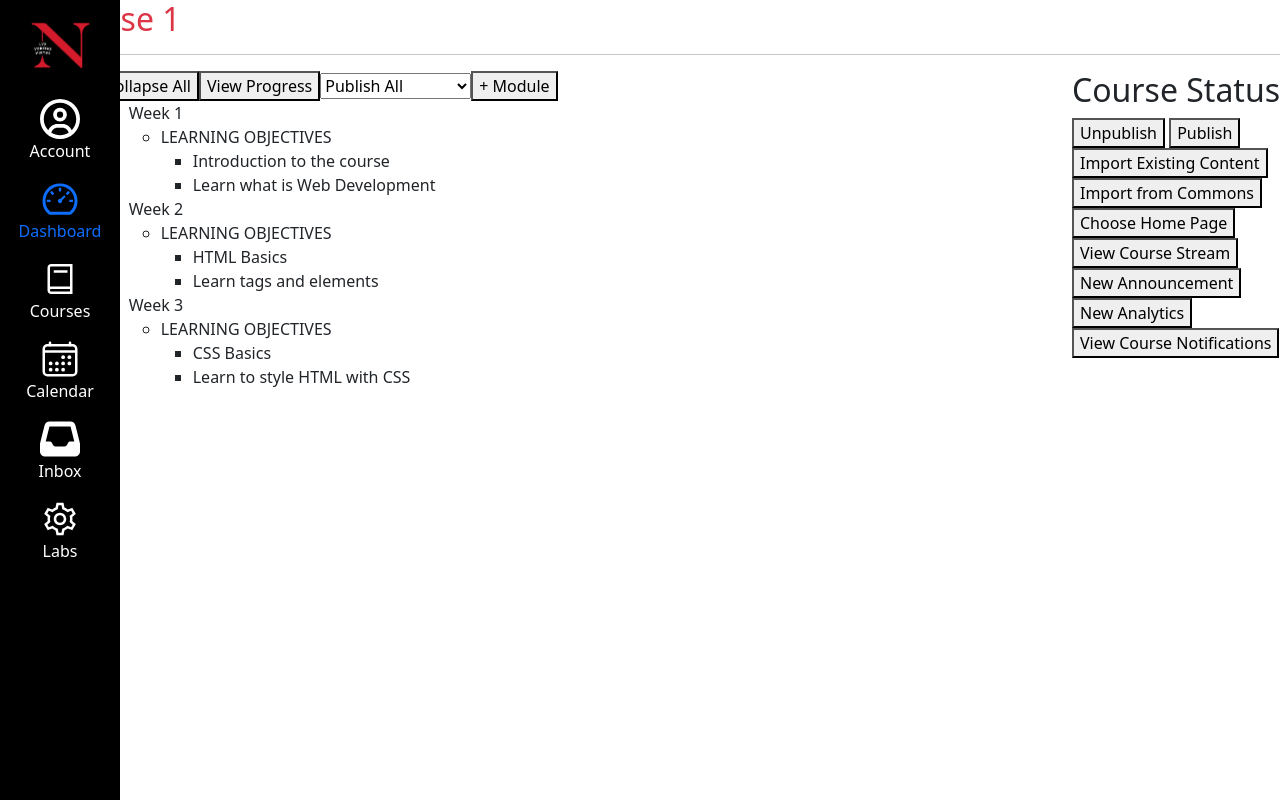
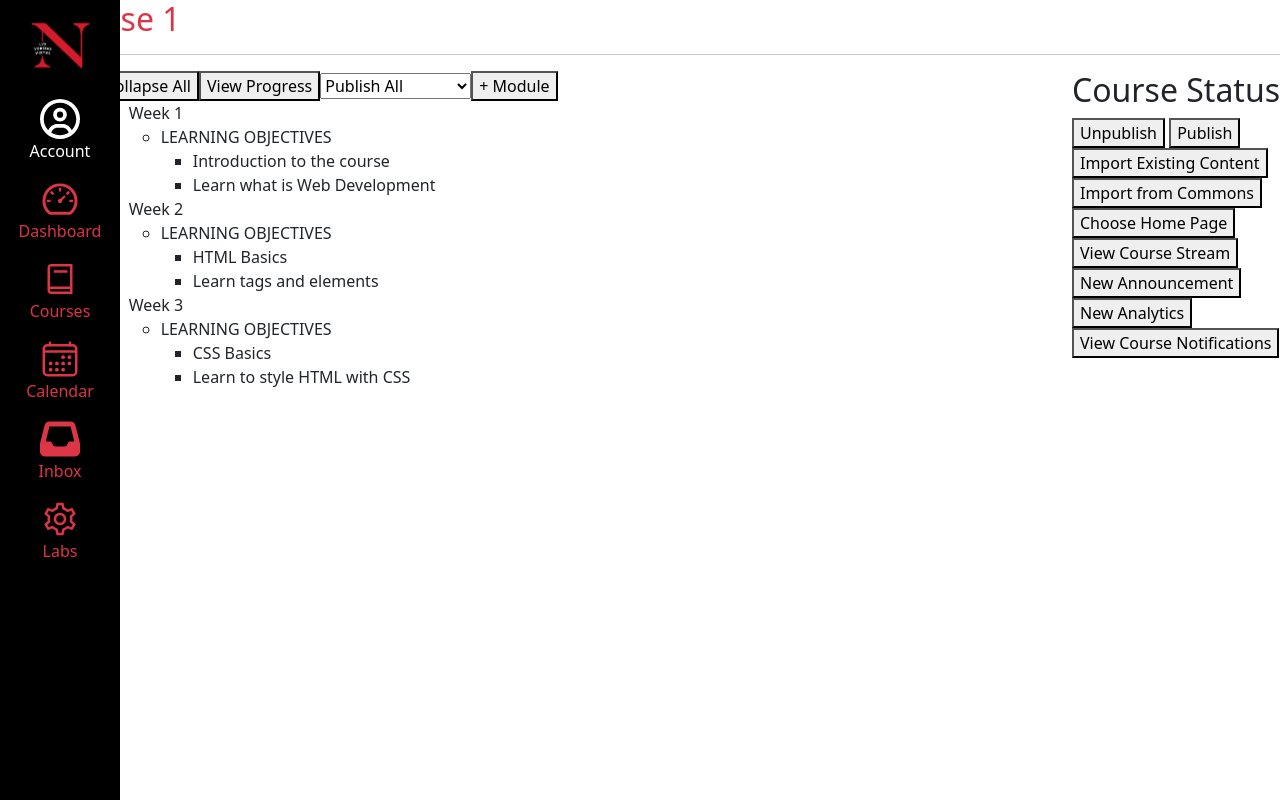
Before and after one commit to LuckyRandomness/kambaz-next-js, a Next.js app: page /courses/1/home in a window 1280 px wide. Built offline with nearby package versions, Linux system fonts and the light colour scheme.

Commit message:
Made links red with link-danger. Almost certain this is not how it is meant to change.

```diff
--- a/app/(kambaz)/Navigation.tsx
+++ b/app/(kambaz)/Navigation.tsx
@@ -2,7 +2,6 @@ import { AiOutlineDashboard } from "react-icons/ai";
 import { IoCalendarOutline } from "react-icons/io5";
 import { LiaBookSolid, LiaCogSolid } from "react-icons/lia";
 import { FaInbox, FaRegCircleUser } from "react-icons/fa6";
-import { IconContext } from "react-icons";
 import { ListGroup, ListGroupItem } from "react-bootstrap";
 import Link from "next/link";
 export default function KambazNavigation() {
@@ -20,36 +19,36 @@ export default function KambazNavigation() {
                 </Link>
             </ListGroupItem>
             <ListGroupItem className="border-0 bg-black text-center">
-                <Link href="/dashboard" id="wd-dashboard-link" className="text-red text-decoration-none">
-                    <AiOutlineDashboard className="fs-1 text-red" />
+                <Link href="/dashboard" id="wd-dashboard-link" className="link-danger text-decoration-none">
+                    <AiOutlineDashboard className="fs-1" />
                     <br />
                     Dashboard
                 </Link>
             </ListGroupItem>
             <ListGroupItem className="border-0 bg-black text-center">
-                <Link href="/dashboard" id="wd-course-link" className="text-white text-decoration-none">
-                    <LiaBookSolid className="fs-1 text-white" />
+                <Link href="/dashboard" id="wd-course-link" className="link-danger text-decoration-none">
+                    <LiaBookSolid className="fs-1" />
                     <br />
                     Courses
                 </Link>
             </ListGroupItem>
             <ListGroupItem className="border-0 bg-black text-center">
-                <Link href="/calendar" id="wd-calendar-link" className="text-white text-decoration-none">
-                    <IoCalendarOutline className="fs-1 text-white" />
+                <Link href="/calendar" id="wd-calendar-link" className="link-danger text-decoration-none text-red">
+                    <IoCalendarOutline className="fs-1" />
                     <br />
                     Calendar
                 </Link>
             </ListGroupItem>
             <ListGroupItem className="border-0 bg-black text-center">
-                <Link href="/inbox" id="wd-inbox-link" className="text-white text-decoration-none">
-                    <FaInbox className="fs-1 text-white" />
+                <Link href="/inbox" id="wd-inbox-link" className="link-danger text-decoration-none">
+                    <FaInbox className="fs-1" />
                     <br />
                     Inbox
                 </Link>
             </ListGroupItem>
             <ListGroupItem className="border-0 bg-black text-center">
-                <Link href="/labs" id="wd-labs-link" className="text-white text-decoration-none">
-                    <LiaCogSolid className="fs-1 text-white" />
+                <Link href="/labs" id="wd-labs-link" className="link-danger text-decoration-none">
+                    <LiaCogSolid className="fs-1" />
                     <br />
                     Labs
                 </Link>
```
